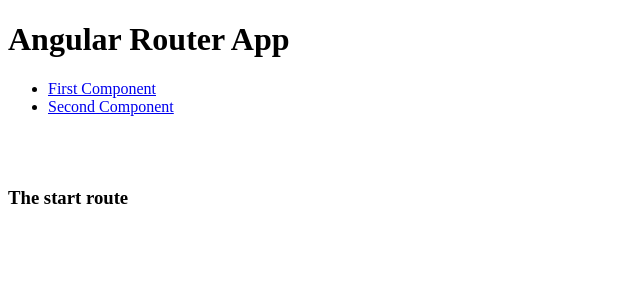
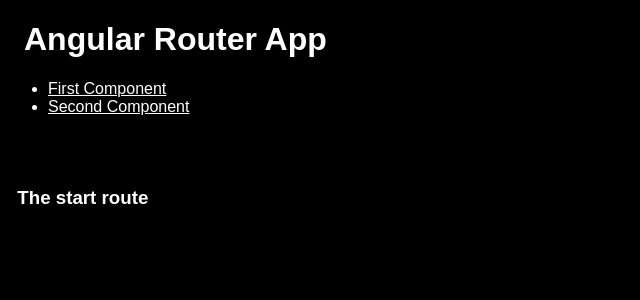
Before and after one commit to BjoernZimmi/Nachbearbeitung, an Angular app: page / in a window 1280 px wide. Shown: the top 300 px of the page, without its empty margins (0-640 px from the left). Built offline with nearby package versions, Linux system fonts and the light colour scheme.

Commit message:
added styles

```diff
--- a/src/styles.scss
+++ b/src/styles.scss
@@ -1 +1,40 @@
 /* You can add global styles to this file, and also import other style files */
+html {
+    background-color: black;
+    color: white;
+    font-family: Arial, Helvetica, sans-serif;
+}
+
+.container {
+    display: flex;
+}
+
+.child {
+    flex: 1;
+}
+
+h3,
+h1,
+h2 {
+    padding-left: 0.5em;
+}
+
+.whiteBox {
+    border-color: white;
+    border-left: 1px solid;
+    border-right: 1px solid;
+    border-radius: 30px;
+    max-width: 300px;
+}
+
+a {
+    color: white;
+}
+
+a:hover {
+    color: grey;
+}
+
+a:visited {
+    color: lightgrey;
+}
```
